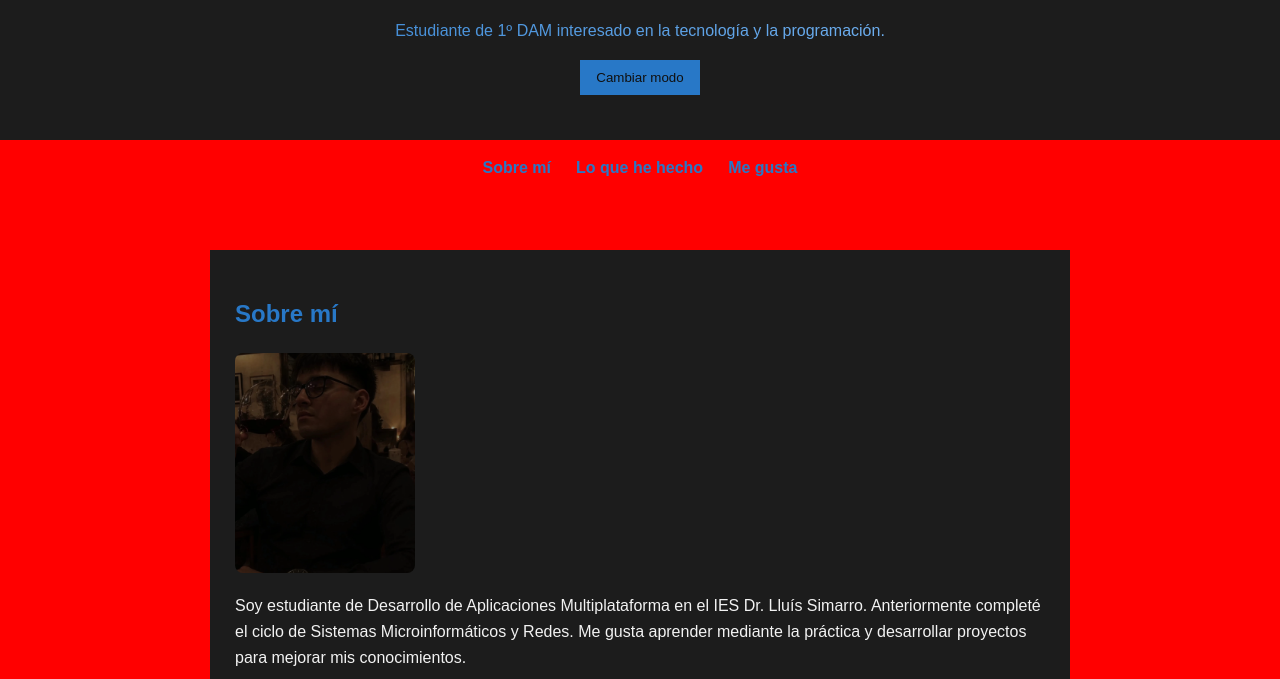
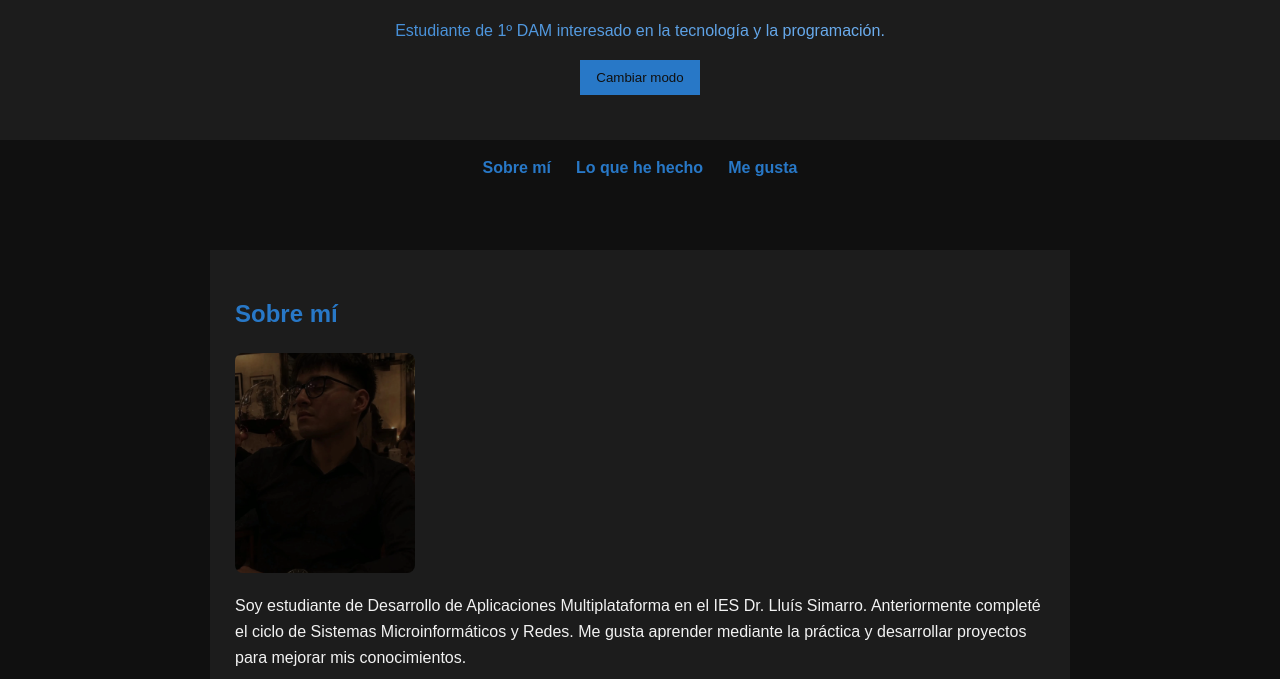
Before and after one commit to agarrido04/mi-web, a plain HTML site: page mi-web/index.html in a window 1280 px wide. Shown: the part 121-800 px from the top of the page. Drawn offline with Linux system fonts and the light colour scheme.

Commit message:
revierto el cambio que rompio el diseno

```diff
--- a/mi-web/style.css
+++ b/mi-web/style.css
@@ -13,7 +13,7 @@
 
 body {
     margin: 0;
-    background-color: red;
+    background-color: var(--fondo);
     color: var(--texto);
     font-family: Arial, sans-serif;
     line-height: 1.6;
```
